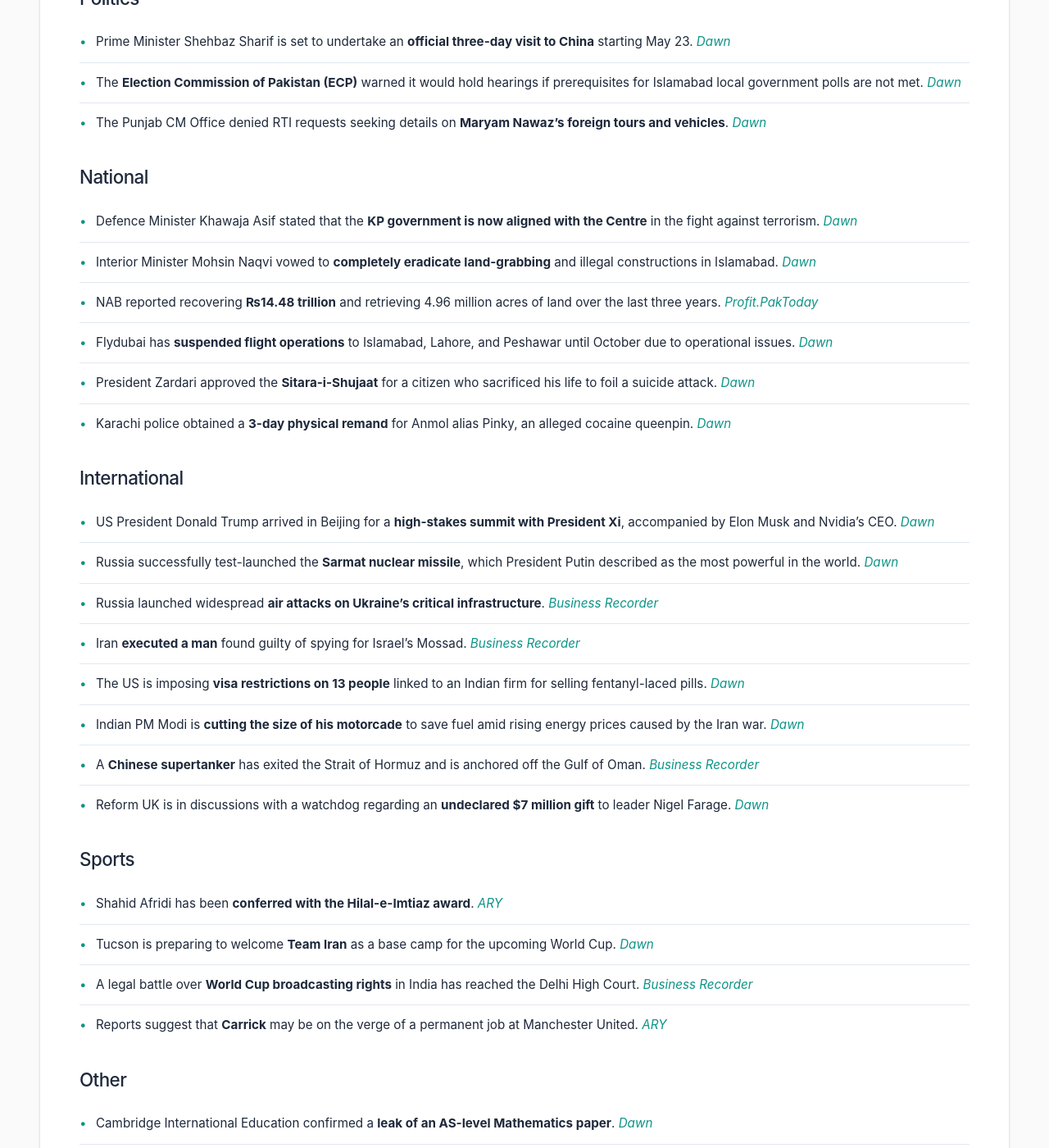
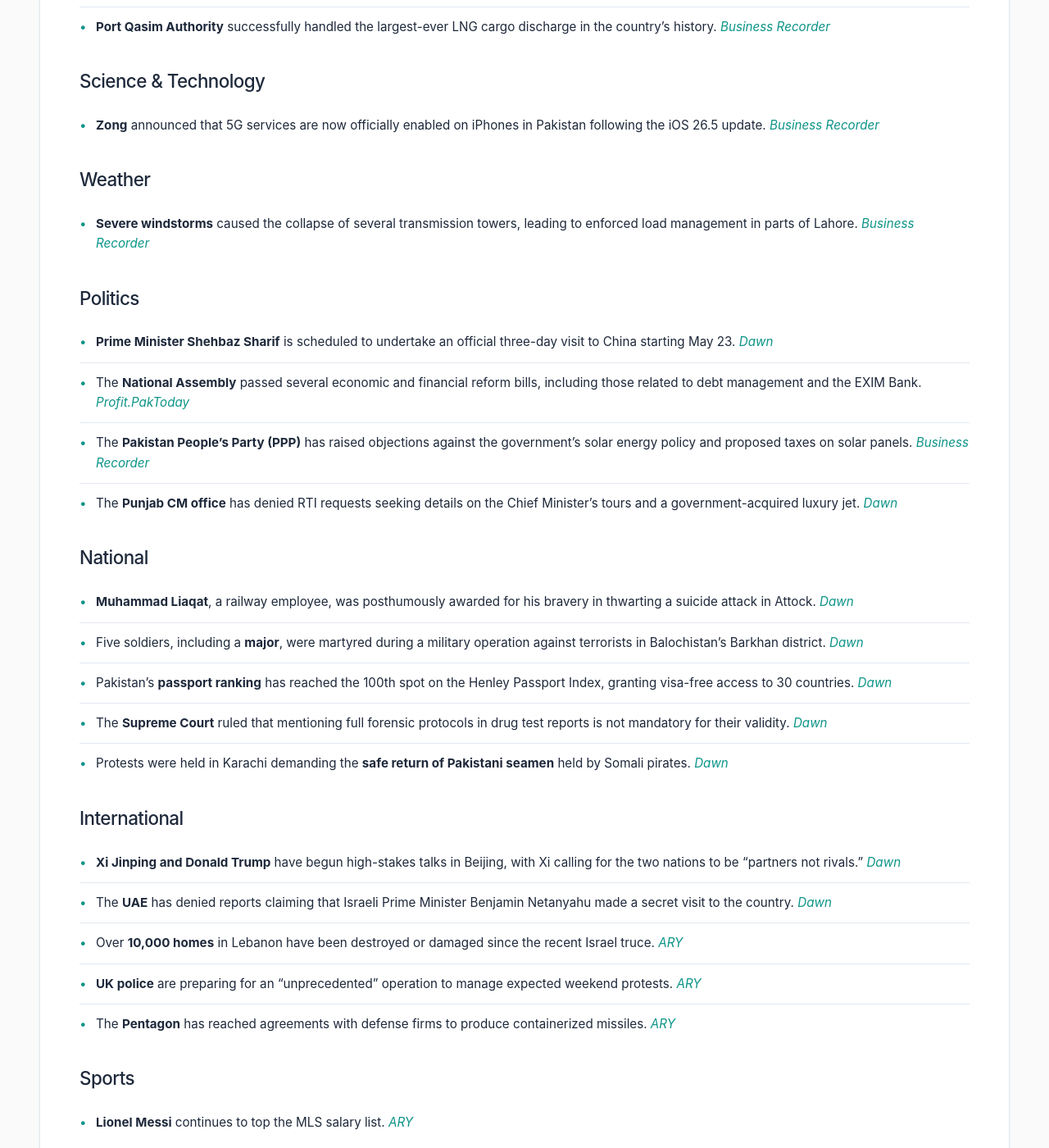
Before and after one commit to zsubzwary/news, a Jekyll site: the page built from en/index.md, in a window 1280 px wide and 1400 px high, scrolled down 982 px. Shown: the whole window at 82% size. Built offline with Jekyll 4.4.1, drawn with Linux system fonts in a browser that asks for light colours; some web fonts are replaced; some of the changed text lies outside the part shown.

Commit message:
DateTime; 2026-05-14T04:04:40.355Z

```diff
--- a/en/index.md
+++ b/en/index.md
@@ -4,56 +4,60 @@ title: Pakistan News Briefing
 lang: en
 ---
 
-Published at: 13-May-2026 21:05PKT
+Published at: 14-May-2026 09:04PKT
 
-Time to read: 4 mins
+Time to read: 5 mins
 
 ### Economy
-- Pakistan’s economy grew by **3.99%** in Q3 FY26, with the total economy expanding to **$452.1 billion**. *[Business Recorder](https://www.brecorder.com/news/40420979/pakistans-economy-expands-to-452bn-as-gdp-grows-399-in-q3-fy26)*
-- The State Bank of Pakistan received a **$1.3 billion tranche** from the IMF following the completion of its third review. *[Dawn](https://www.dawn.com/news/1999886/sbp-says-it-has-received-13bn-tranche-from-imf)*
-- The government is considering **AI-based tax enforcement** and digital monitoring reforms in the upcoming budget to curb evasion. *[Business Recorder](https://www.brecorder.com/news/40421000/govt-weighs-ai-based-tax-enforcement-digital-monitoring-reforms-for-budget)*
-- Pakistan will phase out its **₨140 billion gas subsidy system**, replacing it with targeted support via the BISP under an IMF deal. *[Profit.PakToday](https://profit.pakistantoday.com.pk/2026/05/13/pakistan-to-replace-%e2%82%a8140-billion-gas-subsidy-system-with-bisp-linked-support-under-imf-deal/)*
-- Power Cement has inaugurated a **7.5MW wind power project** under a ₨1.5 billion financing arrangement. *[Profit.PakToday](https://profit.pakistantoday.com.pk/2026/05/13/power-cement-inaugurates-7-5mw-wind-power-project-under-%e2%82%a81-5-billion-financing-arrangement/)*
-- Pakistan is holding investment talks with **CATL**, the world’s largest EV battery maker, regarding advanced manufacturing. *[Profit.PakToday](https://profit.pakistantoday.com.pk/2026/05/13/pakistan-holds-investment-talks-with-worlds-largest-ev-battery-maker-catl/)*
-- Gold prices in Pakistan declined, with the price per tola dropping by **₨1,100**. *[Business Recorder](https://www.brecorder.com/news/40420986/gold-price-per-tola-drops-by-rs1100-in-pakistan)*
-- Indian government bonds ended nearly flat amid concerns over **elevated oil prices** and U.S. Treasury yields. *[Business Recorder](https://www.brecorder.com/news/40420994/india-bonds-end-nearly-flat-but-outlook-stays-bearish)*
+- Pakistan received **$1.3 billion** in fresh inflows from the IMF, pushing foreign exchange reserves above $17 billion. *[Dawn](https://www.dawn.com/news/2000047/imf-funds-arrive-as-govt-opens-pre-budget-talks)*
+- The federal government is reviewing tax enforcement measures for the upcoming budget, including potential **AI-based monitoring** by the FBR. *[Dawn](https://www.dawn.com/news/2000063/fbr-mulls-ai-based-monitoring)*
+- Pakistan's **industrial sector** recorded 3.51% growth in FY26, while the **agriculture sector** grew by 2.9%. *[Profit.PakToday](https://profit.pakistantoday.com.pk/2026/05/14/pakistans-industrial-sector-slows-3-51-in-fy26-as-energy-borrowing-costs-weigh-on-output/)* *[Profit.PakToday](https://profit.pakistantoday.com.pk/2026/05/14/pakistans-agriculture-sector-grows-2-9-in-fy26-as-wheat-rice-and-sugarcane-output-rises/)*
+- National debt hit a record **₨80.524 trillion** by the end of March 2026, driven by increased domestic borrowing. *[Profit.PakToday](https://profit.pakistantoday.com.pk/2026/05/14/pakistans-debt-climbs-to-record-%e2%82%a880-5-trillion-by-march-2026/)*
+- **Digital banking and telecoms** reported strong Q1 2026 results, with easypaisa reporting a PBT of Rs3.66bn and JazzWorld seeing a 20.6% revenue increase. *[Business Recorder](https://www.brecorder.com/news/40421110/easypaisa-bank-delivers-record-q1-2026-results-with-pbt-of-rs366bn)* *[Business Recorder](https://www.brecorder.com/news/40421112/jazzworld-delivers-strong-q1-2026-results)*
+- **Payoneer** reported strong Q1 growth with revenues reaching USD 262 million. *[Business Recorder](https://www.brecorder.com/news/40421114/payoneer-posts-strong-q1-growth-amid-rising-global-volumes)*
+- Pakistan plans to issue a **$250 million Panda bond** in China to diversify external financing. *[Profit.PakToday](https://profit.pakistantoday.com.pk/2026/05/14/finance-minister-leaves-for-china-as-pakistan-plans-250-million-panda-bond-issuance/)*
+- **OPEC** lowered its 2026 global oil demand growth forecast due to the ongoing Iran war. *[Business Recorder](https://www.brecorder.com/news/40421096/opec-cuts-2026-global-oil-demand-growth-forecast)*
+- The **National Accounts Committee** reported a 4.0% year-on-year GDP growth for Q3 FY 2025-26. *[Business Recorder](https://www.brecorder.com/news/40421099/nac-releases-q3-fy-2025-26-gdp-estimates-showing-4pc-yoy-growth)*
+- The Punjab government has **capped the price of flour** at ₨2,060 per 20kg bag to control rising costs. *[Profit.PakToday](https://profit.pakistantoday.com.pk/2026/05/14/punjab-caps-flour-price-at-%e2%82%a82060-per-20kg-bag-amid-rising-wheat-costs/)*
+- **Stablecoins** are increasingly being used by Pakistani workers in the Gulf for remittances due to concerns over the US-Iran conflict. *[Profit.PakToday](https://profit.pakistantoday.com.pk/2026/05/14/pakistani-workers-in-gulf-turn-to-stablecoins-for-remittances-amid-iran-war-concerns-report/)*
+- **Port Qasim Authority** successfully handled the largest-ever LNG cargo discharge in the country's history. *[Business Recorder](https://www.brecorder.com/news/40421090/pqa-handles-countrys-largest-ever-lng-cargo-discharge)*
+
+### Science & Technology
+- **Zong** announced that 5G services are now officially enabled on iPhones in Pakistan following the iOS 26.5 update. *[Business Recorder](https://www.brecorder.com/news/40421116/zong-announces-official-enablement-of-5g-services-on-iphones)*
 
 ### Weather
-- **Heavy rain and hailstorms** lashed Lahore, inundating low-lying areas and disrupting traffic. *[Dawn](https://www.dawn.com/news/1999950/heavy-rain-hailstorm-lash-lahore-inundating-low-lying-areas)*
+- **Severe windstorms** caused the collapse of several transmission towers, leading to enforced load management in parts of Lahore. *[Business Recorder](https://www.brecorder.com/news/40421089/load-management-enforced-in-lahore-after-damage-to-ngc-circuits)*
 
 ### Politics
-- Prime Minister Shehbaz Sharif is set to undertake an **official three-day visit to China** starting May 23. *[Dawn](https://www.dawn.com/news/1999931/pm-shehbaz-to-undertake-official-three-day-china-visit-dpm-dar)*
-- The **Election Commission of Pakistan (ECP)** warned it would hold hearings if prerequisites for Islamabad local government polls are not met. *[Dawn](https://www.dawn.com/news/1999951/ecp-warns-of-hearing-if-prerequisites-for-islamabad-local-govt-polls-not-met)*
-- The Punjab CM Office denied RTI requests seeking details on **Maryam Nawaz's foreign tours and vehicles**. *[Dawn](https://www.dawn.com/news/1999927/punjab-cm-office-denies-rti-requests-seeking-details-of-maryams-tours-and-vehicles-luxury-jet-acquired-by-govt)*
+- **Prime Minister Shehbaz Sharif** is scheduled to undertake an official three-day visit to China starting May 23. *[Dawn](https://www.dawn.com/news/1999931/pm-shehbaz-to-undertake-official-three-day-china-visit-dpm-dar)*
+- The **National Assembly** passed several economic and financial reform bills, including those related to debt management and the EXIM Bank. *[Profit.PakToday](https://profit.pakistantoday.com.pk/2026/05/14/national-assembly-passes-fiscal-exim-bank-and-financial-market-reform-bills/)*
+- The **Pakistan People’s Party (PPP)** has raised objections against the government's solar energy policy and proposed taxes on solar panels. *[Business Recorder](https://www.brecorder.com/news/40421092/ppp-raises-objections-to-solar-energy-policy)*
+- The **Punjab CM office** has denied RTI requests seeking details on the Chief Minister's tours and a government-acquired luxury jet. *[Dawn](https://www.dawn.com/news/1999927/punjab-cm-office-denies-rti-requests-seeking-details-of-maryams-tours-and-vehicles-luxury-jet-acquired-by-govt)*
 
 ### National
-- Defence Minister Khawaja Asif stated that the **KP government is now aligned with the Centre** in the fight against terrorism. *[Dawn](https://www.dawn.com/news/1999928/khawaja-asif-says-kp-now-on-same-page-as-centre-in-fight-against-terrorism)*
-- Interior Minister Mohsin Naqvi vowed to **completely eradicate land-grabbing** and illegal constructions in Islamabad. *[Dawn](https://www.dawn.com/news/1999909/naqvi-says-land-grabbing-mafia-illegal-constructions-to-be-completely-eradicated-from-islamabad)*
-- NAB reported recovering **₨14.48 trillion** and retrieving 4.96 million acres of land over the last three years. *[Profit.PakToday](https://profit.pakistantoday.com.pk/2026/05/13/nab-recovers-%e2%82%a814-48-trillion-retrieves-4-96-million-acres-of-land-in-three-years/)*
-- Flydubai has **suspended flight operations** to Islamabad, Lahore, and Peshawar until October due to operational issues. *[Dawn](https://www.dawn.com/news/1999930/flydubai-suspends-flights-to-islamabad-lahore-peshawar-till-oct-due-to-operational-issues)*
-- President Zardari approved the **Sitara-i-Shujaat** for a citizen who sacrificed his life to foil a suicide attack. *[Dawn](https://www.dawn.com/news/1999907/president-zardari-approves-sitara-i-shujaat-for-citizen-who-sacrified-his-life-while-averting-suicide-attack)*
-- Karachi police obtained a **3-day physical remand** for Anmol alias Pinky, an alleged cocaine queenpin. *[Dawn](https://www.dawn.com/news/1999906/karachi-police-get-3-day-physical-remand-of-alleged-cocaine-queenpin-anmol-alias-pinky)*
+- **Muhammad Liaqat**, a railway employee, was posthumously awarded for his bravery in thwarting a suicide attack in Attock. *[Dawn](https://www.dawn.com/news/2000059/liaqat-posthumously-awarded-for-foiling-suicide-attack)*
+- Five soldiers, including a **major**, were martyred during a military operation against terrorists in Balochistan’s Barkhan district. *[Dawn](https://www.dawn.com/news/1999982/major-among-five-soldiers-martyred-during-operation-in-balochistans-barkhan-ispr)*
+- Pakistan's **passport ranking** has reached the 100th spot on the Henley Passport Index, granting visa-free access to 30 countries. *[Dawn](https://www.dawn.com/news/2000039/henley-places-pakistani-passport-on-100th-spot)*
+- The **Supreme Court** ruled that mentioning full forensic protocols in drug test reports is not mandatory for their validity. *[Dawn](https://www.dawn.com/news/2000054/supreme-court-settles-controversy-over-drug-test-reports)*
+- Protests were held in Karachi demanding the **safe return of Pakistani seamen** held by Somali pirates. *[Dawn](https://www.dawn.com/news/2000038/safe-return-of-seamen-held-by-somali-pirates-demanded)*
 
 ### International
-- US President Donald Trump arrived in Beijing for a **high-stakes summit with President Xi**, accompanied by Elon Musk and Nvidia’s CEO. *[Dawn](https://www.dawn.com/news/1999895/trump-arrives-in-beijing-for-high-stakes-meeting-with-chinese-president-xi)*
-- Russia successfully test-launched the **Sarmat nuclear missile**, which President Putin described as the most powerful in the world. *[Dawn](https://www.dawn.com/news/1999914/putin-hails-russias-test-launch-of-new-sarmat-nuclear-missile-calls-it-most-powerful)*
-- Russia launched widespread **air attacks on Ukraine's critical infrastructure**. *[Business Recorder](https://www.brecorder.com/news/40420992/russia-launches-air-attack-on-ukraine-infrastructure-military-intelligence-says)*
-- Iran **executed a man** found guilty of spying for Israel’s Mossad. *[Business Recorder](https://www.brecorder.com/news/40420984/iran-hangs-man-accused-of-spying-for-israel)*
-- The US is imposing **visa restrictions on 13 people** linked to an Indian firm for selling fentanyl-laced pills. *[Dawn](https://www.dawn.com/news/1999898/us-to-impose-visa-curbs-on-13-people-linked-to-indian-firm-over-prescription-pills-laced-with-fentanyl)*
-- Indian PM Modi is **cutting the size of his motorcade** to save fuel amid rising energy prices caused by the Iran war. *[Dawn](https://www.dawn.com/news/1999923/modi-cuts-motorcade-size-to-save-fuel-amid-mounting-economic-pressure)*
-- A **Chinese supertanker** has exited the Strait of Hormuz and is anchored off the Gulf of Oman. *[Business Recorder](https://www.brecorder.com/news/40420996/chinese-oil-tanker-exits-strait-of-hormuz-stops-at-gulf-of-oman-data-shows)*
-- Reform UK is in discussions with a watchdog regarding an **undeclared $7 million gift** to leader Nigel Farage. *[Dawn](https://www.dawn.com/news/1999965/reform-uk-talking-to-watchdog-over-7-million-gift-to-leader-farage)*
+- **Xi Jinping and Donald Trump** have begun high-stakes talks in Beijing, with Xi calling for the two nations to be "partners not rivals." *[Dawn](https://www.dawn.com/news/2000073/xi-calls-for-china-us-to-be-partners-not-rivals-as-high-stakes-talks-with-trump-begin-in-beijing)*
+- The **UAE** has denied reports claiming that Israeli Prime Minister Benjamin Netanyahu made a secret visit to the country. *[Dawn](https://www.dawn.com/news/2000091/uae-denies-reports-of-secret-netanyahu-visit)*
+- Over **10,000 homes** in Lebanon have been destroyed or damaged since the recent Israel truce. *[ARY](https://arynews.tv/lebanon-says-over-10000-homes-destroyed-since-israel-truce)*
+- **UK police** are preparing for an "unprecedented" operation to manage expected weekend protests. *[ARY](https://arynews.tv/uk-police-prepare-for-major-protest-weekend)*
+- The **Pentagon** has reached agreements with defense firms to produce containerized missiles. *[ARY](https://arynews.tv/pentagon-strikes-agreements-with-defense-firms)*
 
 ### Sports
-- Shahid Afridi has been **conferred with the Hilal-e-Imtiaz award**. *[ARY](https://arynews.tv/watch-shahid-afridi-conferred-with-hilal-e-imtiaz-award)*
-- Tucson is preparing to welcome **Team Iran** as a base camp for the upcoming World Cup. *[Dawn](https://www.dawn.com/news/1999948/dont-mention-the-war-tucson-prepares-to-welcome-team-iran-for-world-cup)*
-- A legal battle over **World Cup broadcasting rights** in India has reached the Delhi High Court. *[Business Recorder](https://www.brecorder.com/news/40420983/world-cup-broadcast-deadlock-ends-up-in-indian-court)*
-- Reports suggest that **Carrick** may be on the verge of a permanent job at Manchester United. *[ARY](https://arynews.tv/carrick-on-brink-of-permanent-man-utd-job-reports)*
+- **Lionel Messi** continues to top the MLS salary list. *[ARY](https://arynews.tv/lionel-messi-tops-mls-salary-list-again)*
+
+### Health
+- The Ministry of Health and the **WHO** have launched a Rs67 billion initiative to eliminate Hepatitis-C in Pakistan by 2030. *[Dawn](https://www.dawn.com/news/1999970/pakistan-who-launch-prime-ministers-hepatitis-c-elimination-programme)* *[Business Recorder](https://www.brecorder.com/news/40421113/hepatitis-c-elimination-largest-public-health-initiative-worth-rs67bn-launched)*
+- The **ECDC** stated there is no evidence that the Andes strain of hantavirus has mutated following an outbreak on a cruise ship. *[Dawn](https://www.dawn.com/news/1999980/no-indication-andes-strain-of-hantavirus-has-mutated-eu-agency)*
+- **US drug overdose deaths** saw a decline for the third consecutive year in 2025. *[ARY](https://arynews.tv/cdc-reports-decrease-in-drug-overdose-deaths)*
 
 ### Other
-- Cambridge International Education confirmed a **leak of an AS-level Mathematics paper**. *[Dawn](https://www.dawn.com/news/1999962/cambridge-confirms-leak-of-as-level-mathematics-paper-postpones-upcoming-exam-as-precautionary-step)*
-- The **Cannes Film Festival** has opened, featuring celebrities like Demi Moore and Elijah Wood. *[Business Recorder](https://www.brecorder.com/news/40420982/stars-descend-as-cannes-film-festival-opens-without-hollywood-backing)*
-- **Conan O'Brien** has been announced as the host for the 2027 Oscars. *[Business Recorder](https://www.brecorder.com/news/40420981/conan-obrien-to-host-2027-oscars-organisers)*
-- Paramount is defending its bid to acquire **Warner Bros.** amid regulatory scrutiny in California. *[Business Recorder](https://www.brecorder.com/news/40420980/paramount-defends-warner-bid-amid-california-probe)*
-- Robert Irwin survived a harrowing encounter with a **14-foot crocodile**. *[ARY](https://arynews.tv/robert-irwin-survives-harrowing-death-roll-by-14-foot-crocodile-named-jimmy-fallon)*
-- Celebrity participants have been announced for **Dancing with the Stars 2026**. *[ARY](https://arynews.tv/dancing-with-the-stars-2026-the-glamour-begins-maura-ciara-jackson-join-the-party)*
+- **Cambridge International Education** postponed an upcoming AS-level Mathematics exam following a confirmed paper leak. *[Dawn](https://www.dawn.com/news/1999962/cambridge-confirms-leak-of-as-level-mathematics-paper-postpones-upcoming-exam-as-precautionary-step)*
+- **Flydubai** has suspended flights to Islamabad, Lahore, and Peshawar until October due to operational issues. *[Dawn](https://www.dawn.com/news/1999930/flydubai-suspends-flights-to-islamabad-lahore-peshawar-till-oct-due-to-operational-issues)*
+- Netflix announced a **world tour** featuring live performances for 'KPop Demon Hunters'. *[ARY](https://arynews.tv/netflix-announces-kpop-demon-hunters-world-tour-with-live-performances)*
+- **Vin Diesel** paid tribute to the legacy of Paul Walker at the Cannes film festival. *[ARY](https://arynews.tv/vin-diesel-honors-paul-walkers-legacy-with-tribute-to-his-daughter-at-cannes)*
```
